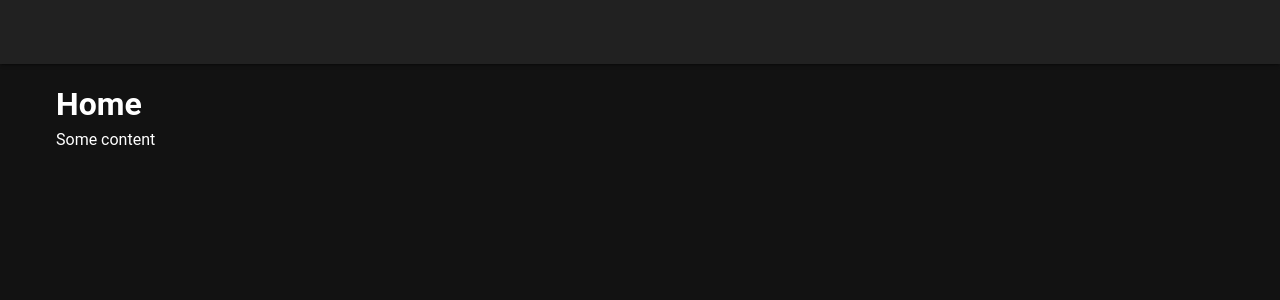
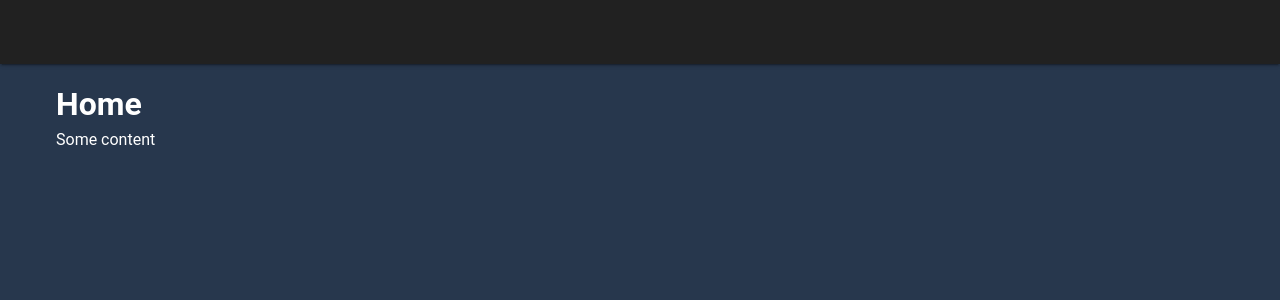
Before and after one commit to MosNes/delvers-bastionland-chargen, a Vue app in the folder client/: page / in a window 1280 px wide. Shown: the top 300 px of the page. Built offline with nearby package versions, Linux system fonts and the light colour scheme.

Commit message:
debugged theme

```diff
--- a/client/src/App.vue
+++ b/client/src/App.vue
@@ -5,7 +5,7 @@ import Navbar from './components/Navbar.vue';
 
 <template>
 
-  <v-app>
+  <v-app class="bg-background">
     <v-main>
       <Navbar />
       <Home />
--- a/client/src/main.js
+++ b/client/src/main.js
@@ -11,9 +11,9 @@ const vuetify = createVuetify({
     components,
     directives,
     theme: {
-        defaultTheme: 'dark',
-        theme: {
-            dark: {
+        defaultTheme: 'myTheme',
+        themes: {
+            myTheme: {
                 dark: true,
                 colors: {
                     primary: "#526D82",
```
